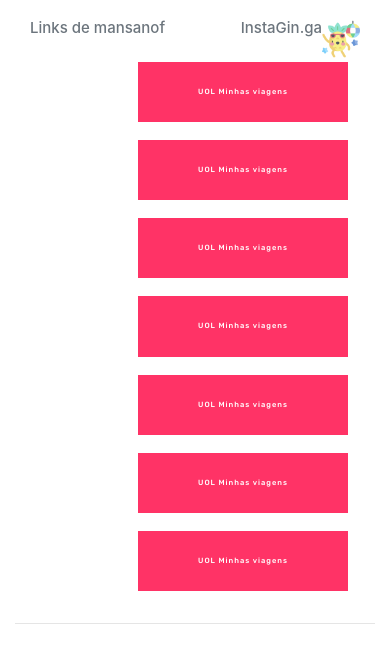
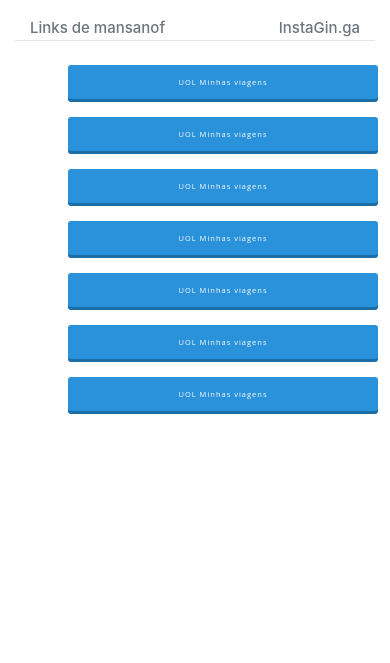
Before and after one commit to mansanofelipe/Ignity-django-python-, a Django app: page /click/1 in a window 390 px wide. Shown: the top 663 px of the page. Run offline with Django 3.2, Linux system fonts and the light colour scheme; a user stored in the database is signed in; data comes from the database, SQL or seed files in the repository; both versions use the stored data as it was after the commit; some libraries are stand-ins or nearby versions.

Commit message:
arrumando responsividade página links externos

```diff
--- a/ignityLinks/static/styles/ignity.css
+++ b/ignityLinks/static/styles/ignity.css
@@ -34,9 +34,6 @@
 	color:darksalmon;
 }
 
-.lista-outputs{
-	margin-left:40px;
-}
 
 .num-cliques{
 
@@ -76,3 +73,21 @@
 .abre-janela {
 	width: 100%;
 }
+
+
+
+.container .col.one, .container .col.two, .container .col.three, .container .col.four, .container .col.five, .container .col.six, .container .col.seven, .container .col.eight, .container .col.nine, .container .col.ten, .container .col.eleven, .container .col.twelve { width: 100%; }
+
+.btn {font-size: 18px; white-space:nowrap; width:100%; padding:.8em 1.5em; font-family: Open Sans, Helvetica,Arial,sans-serif; line-height:18px; display: inline-block;zoom: 1; color: #fff; text-align: center; position:relative; -webkit-transition: border .25s linear, color .25s linear, background-color .25s linear; transition: border .25s linear, color .25s linear, background-color .25s linear;}
+
+.btn.btn-twitter{background-color: #2a91db; border-color: #2a91db; -webkit-box-shadow: 0 3px 0 #1d6ea7; box-shadow: 0 3px 0 #1d6ea7;}
+.btn.btn-twitter:active{top: 3px; outline: none; -webkit-box-shadow: none; box-shadow: none;}
+
+@media screen and (min-width: 767px) {
+  .container{width: 100%; max-width: 1080px; margin: 0 auto;}
+  .container .row{width:100%; float:left; clear:both;}
+  .container .col{float: left; margin: 0 0 1em; padding-right: .5em; padding-left: .5em;}
+  .container .col.one { width: 8.33%; }
+  .container .col.two { width: 16.66%; }
+  .container .col.three { width: 24.99%; }
+  .container .col.four { width: 50%; }
--- a/ignityLinks/templates/links.html
+++ b/ignityLinks/templates/links.html
@@ -9,7 +9,6 @@
         <meta name="viewport" content="width=device-width, initial-scale=1, minimum-scale=1">
         <link rel="stylesheet" href="{% static "styles/bootstrap.css" %}">
         <link rel="stylesheet" href="{% static "styles/main.css" %}">
-        <link rel="stylesheet" href="{% static "styles/ignity.css" %}">
         <link rel="stylesheet" href="{% static "assets/web/assets/mobirise-icons/mobirise-icons.css"%}">
         <link rel="stylesheet" href="{% static "assets/tether/tether.min.css"%}">
         <link rel="stylesheet" href="{% static "assets/bootstrap/css/bootstrap.min.css"%}">
@@ -19,6 +18,7 @@
         <link rel="stylesheet" href="{% static "assets/dropdown/css/style.css"%}">
         <link rel="stylesheet" href="{% static "assets/theme/css/style.css"%}">
         <link rel="stylesheet" href="{% static "assets/mobirise/css/mbr-additional.css"%}" type="text/css">
+        <link rel="stylesheet" href="{% static "styles/ignity.css" %}">
 
         <title>Links de {{perfil.nome}}</title>
     </head>
@@ -28,26 +28,39 @@
             <div class="header">
 
 
-        <img class="pull-right" src="{% static "assets/images/dancing-122x122.png" %}"  alt="Minha Home" title="" style="height: 3.8rem;">
+        <!--<img class="pull-right" src="{% static "assets/images/dancing-122x122.png" %}"  alt="Minha Home" title="" style="height: 3.8rem;"> -->
          <h4 class="text-muted pull-right">InstaGin.ga</h4>
 
 
 
          <h4 class="text-muted">Links de {{perfil.nome}}</h4>
 
+     </div>
+     <br>
+
+
          <div class="lista-outputs">
             <ul>
 
                 {% for link in lista_links %}
+
+
                 <li class="item-lista">
 
                 <div onclick="abreJanela('{{link.url}}')" class="abre-janela")>
                     <form action="{% url "clicalink" link.id %}" method="post" class="form-botao-externo">
                     {% csrf_token %}
                     <!--<button class="botaoExterno btn btn-lg btn-block link-externo">{{link.titulo}}</button> -->
-                    <div class="col-md-12 align-center">
+                    <!--<div class="col-md-12 align-center">
                             <button type="submit" class="btn btn-form btn-secondary display-2 botaoExterno">{{link.titulo}}</button>
+                    </div> -->
+
+                    <div class="row">
+                        <div class="col four">
+                            <a href="{% url "clicalink" link.id %}" class="btn btn-twitter">{{link.titulo}}</a>
+                        </div>
                     </div>
+
                     </form>
                     <!-- <span class="alinhamento">
                     <span class="num-cliques">Número de Cliques:{{link.cliques}} <span class="numero-cliques"></span></span>
```
Also changed, not shown: projectI/db.sqlite3.
